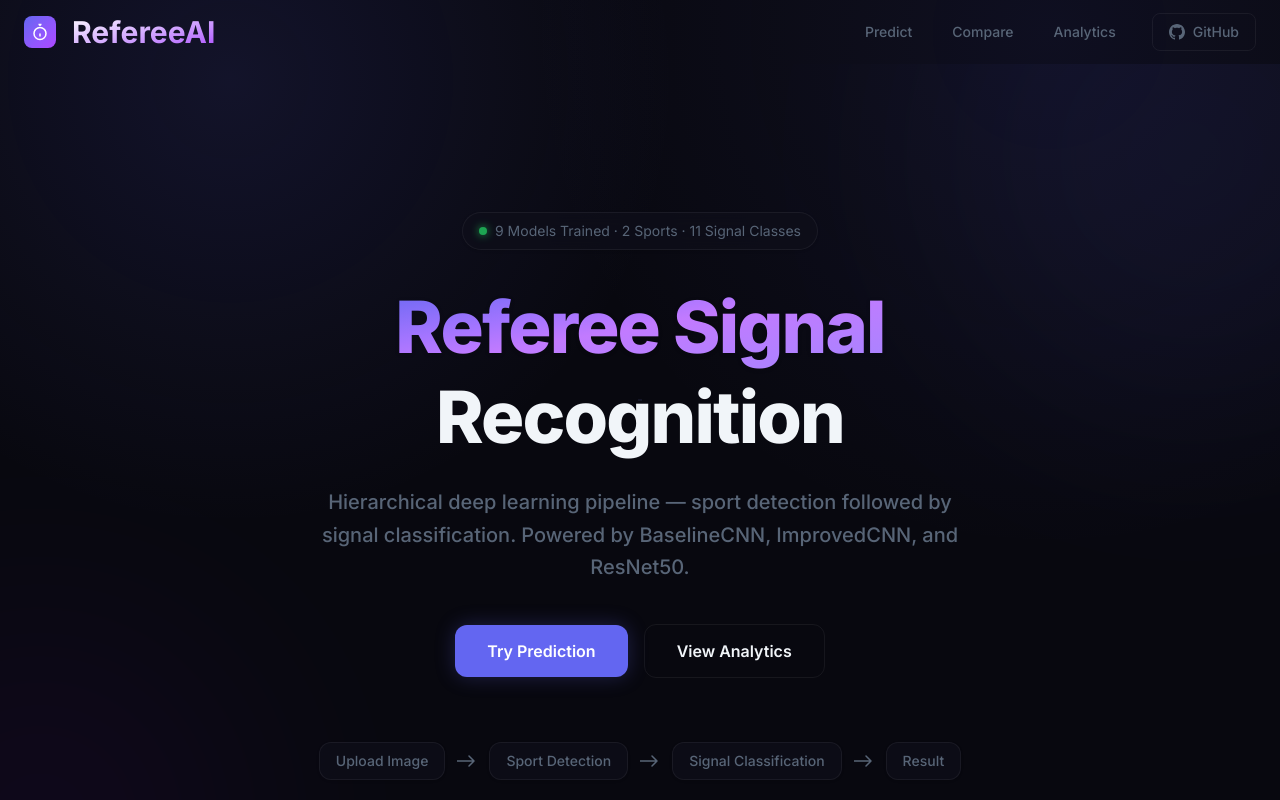
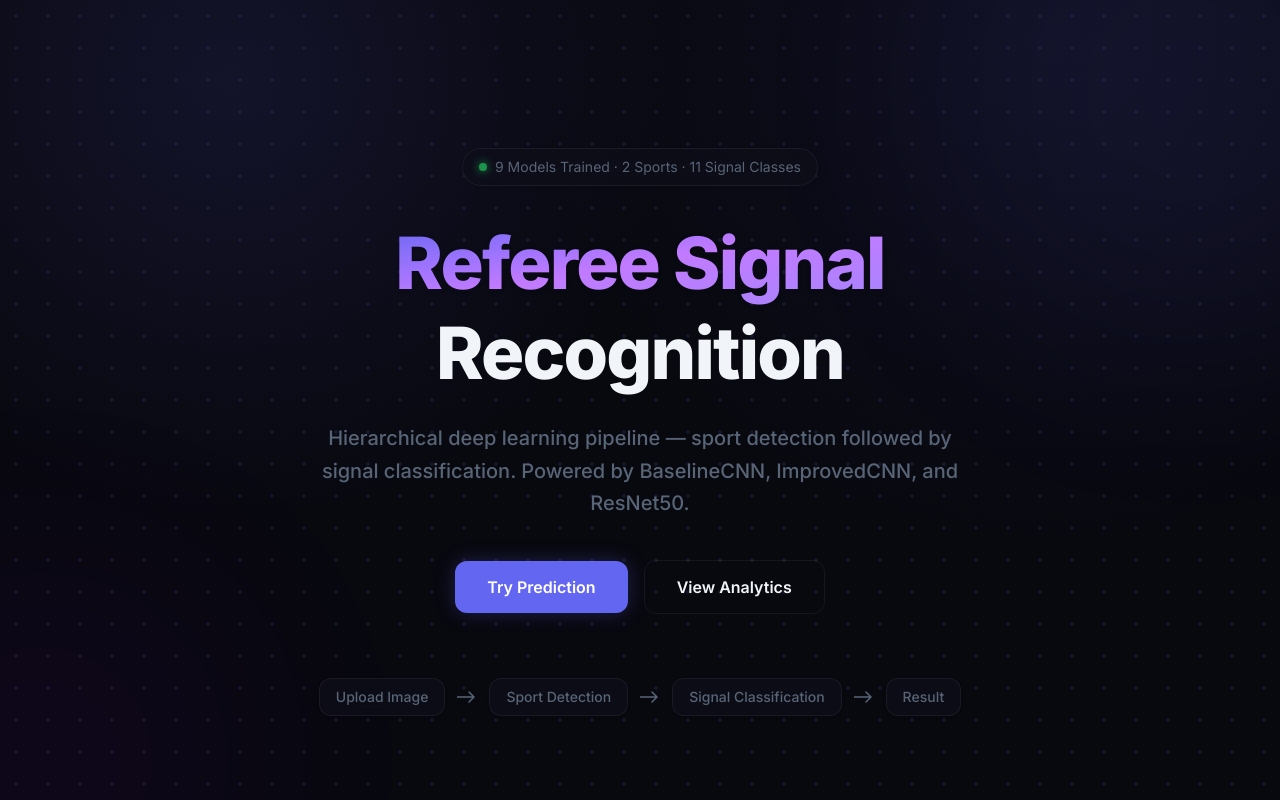
Before and after one commit to Pawan-Pokhrel/Referee-AI, a Next.js app: page / in a window 1280 px wide. Shown: the top 800 px of the page. Built offline with nearby package versions, Linux system fonts and the light colour scheme.

Commit message:
feat: create layout component with metadata and global styles

```diff
--- a/src/app/layout.js
+++ /dev/null
@@ -1,27 +0,0 @@
-import { Inter } from "next/font/google";
-import { Toaster } from "react-hot-toast";
-import "./globals.css";
-import Navbar from "@/components/Navbar";
-import Footer from "@/components/Footer";
-
-const inter = Inter({ subsets: ["latin"] });
-
-export const metadata = {
-  title: "RefereeAI | Hierarchical Signal Classification",
-  description: "Two-stage deep learning pipeline for referee signal recognition.",
-};
-
-export default function RootLayout({ children }) {
-  return (
-    <html lang="en" className="dark">
-      <body className={`${inter.className} bg-[#0a0a0f] text-white min-h-screen flex flex-col`}>
-        <Navbar />
-        <Toaster position="top-right" toastOptions={{ className: 'dark-toast', style: { background: '#1e1e2e', color: '#fff', border: '1px solid #6366f1' } }} />
-        <main className="flex-1 pt-16">
-          {children}
-        </main>
-        <Footer />
-      </body>
-    </html>
-  );
-}
--- /dev/null
+++ b/src/app/layout.tsx
@@ -0,0 +1,25 @@
+import type { Metadata } from 'next';
+import { Inter } from 'next/font/google';
+import './globals.css';
+
+const inter = Inter({ subsets: ['latin'] });
+
+export const metadata: Metadata = {
+	title: 'RefereeAI | Hierarchical Signal Classification',
+	description:
+		'Advanced deep learning pipeline for Cricket signal classification, with Football signal recognition as an experimental side feature.',
+};
+
+export default function RootLayout({
+	children,
+}: Readonly<{ children: React.ReactNode }>) {
+	return (
+		<html lang="en">
+			<body
+				className={`${inter.className} bg-(--color-bg) text-(--color-text)`}
+			>
+				{children}
+			</body>
+		</html>
+	);
+}
```
